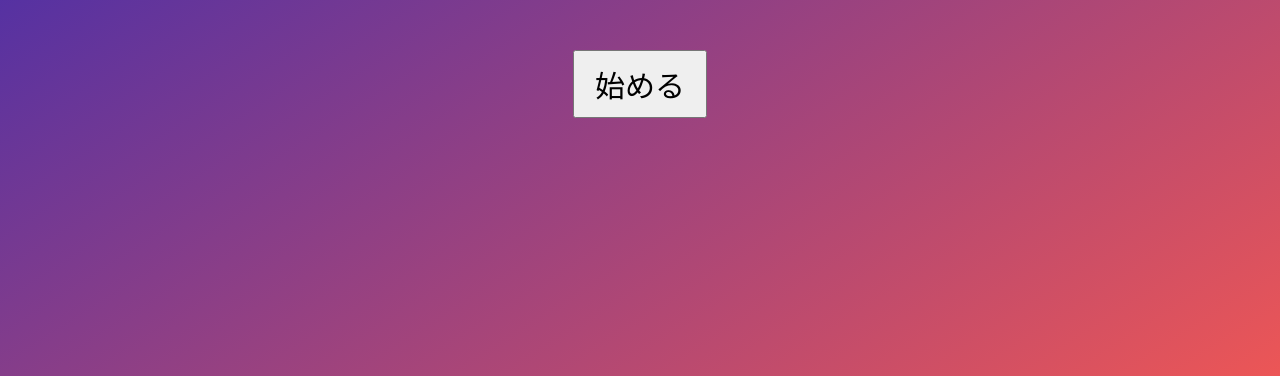
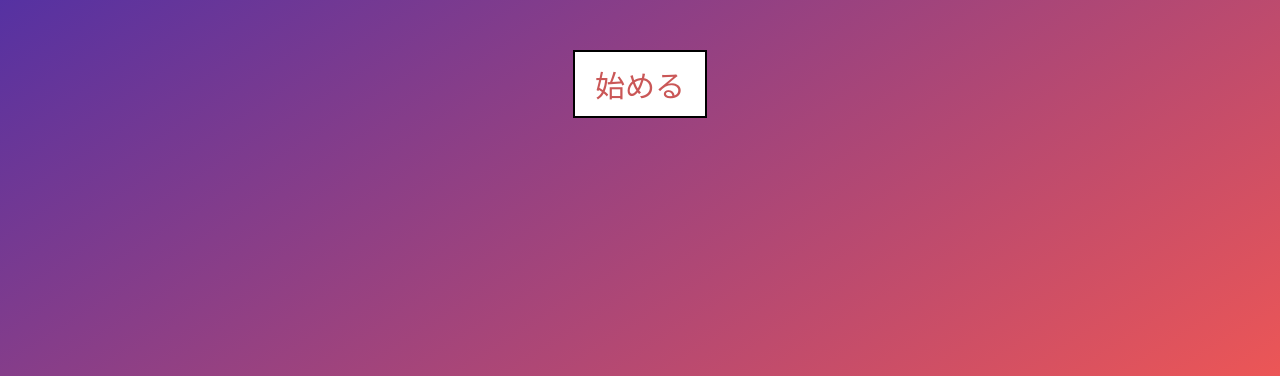
Before and after one commit to Kai99511/Sushida, a plain HTML site: page index.html in a window 1280 px wide. Shown: the part 440-816 px from the top of the page. Drawn offline with Linux system fonts and the light colour scheme; a web font is replaced by a local one.

Commit message:
renewal:btn

```diff
--- a/index.html
+++ b/index.html
@@ -12,7 +12,7 @@
     <div id="title-screen">
         <h1>タイピングゲーム</h1>
         <h2></h2>
-        <button onclick="startGame()">始める</button>
+        <button href="#" class="btn btn-border" onclick="startGame()">始める</button>
     </div>
     <div class="timer" id="timer"></div>
     <div id="qs-number"></div>
--- a/sushida.css
+++ b/sushida.css
@@ -97,4 +97,16 @@ body {
 button {
     padding: 0.625rem 1.25rem;/*ボタンの内側に上下左右10ピクセルの余白を設定*/
     font-size: 1.875rem;/*フォントサイズを30ピクセルに*/
+    color: rgb(202, 87, 87)
 }
+
+button.btn-border {
+    border: 2px solid #000;
+    border-radius: 0;
+    background: #fff;
+  }
+
+ button.btn-border:hover {
+    color: #fff;
+    background: #000;
+  }
```
